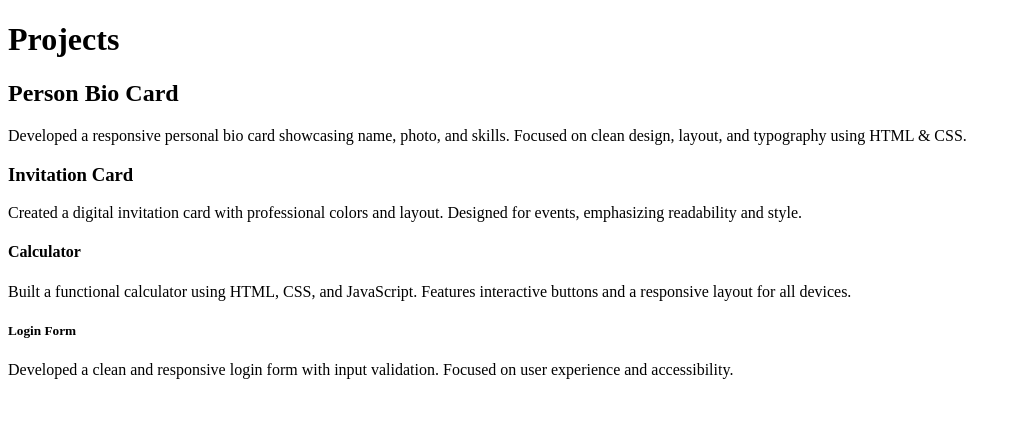
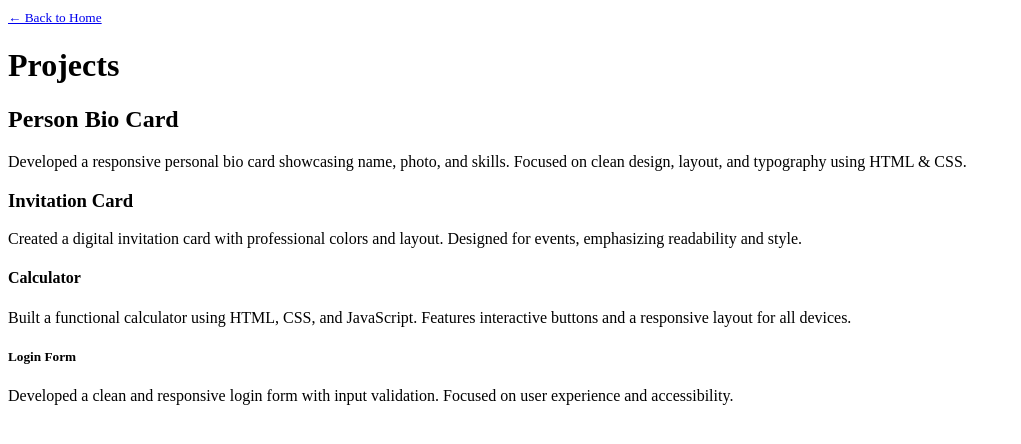
Before and after one commit to UWASEdjaria/Static-Portifolio-Page, a plain HTML site: page projects.html in a window 1280 px wide. Shown: the whole page, without its empty margins (0-1021 px from the left). Drawn offline with Linux system fonts and the light colour scheme.

Commit message:
Added back,home link with tailwindcss on contact and projects pages

```diff
--- a/projects.html
+++ b/projects.html
@@ -8,6 +8,9 @@
     <title>Projects</title>
 </head>
 <body>
+    <a class="text-grey-400 hover:text-grey-400 opacity-70" href="index.html">
+        <small>&larr; Back to Home</small>
+    </a>
     <h1>Projects</h1>
     <section>
         <h2>Person Bio Card</h2>
```
Also changed, not shown: contact.html (+3 -0 lines).
